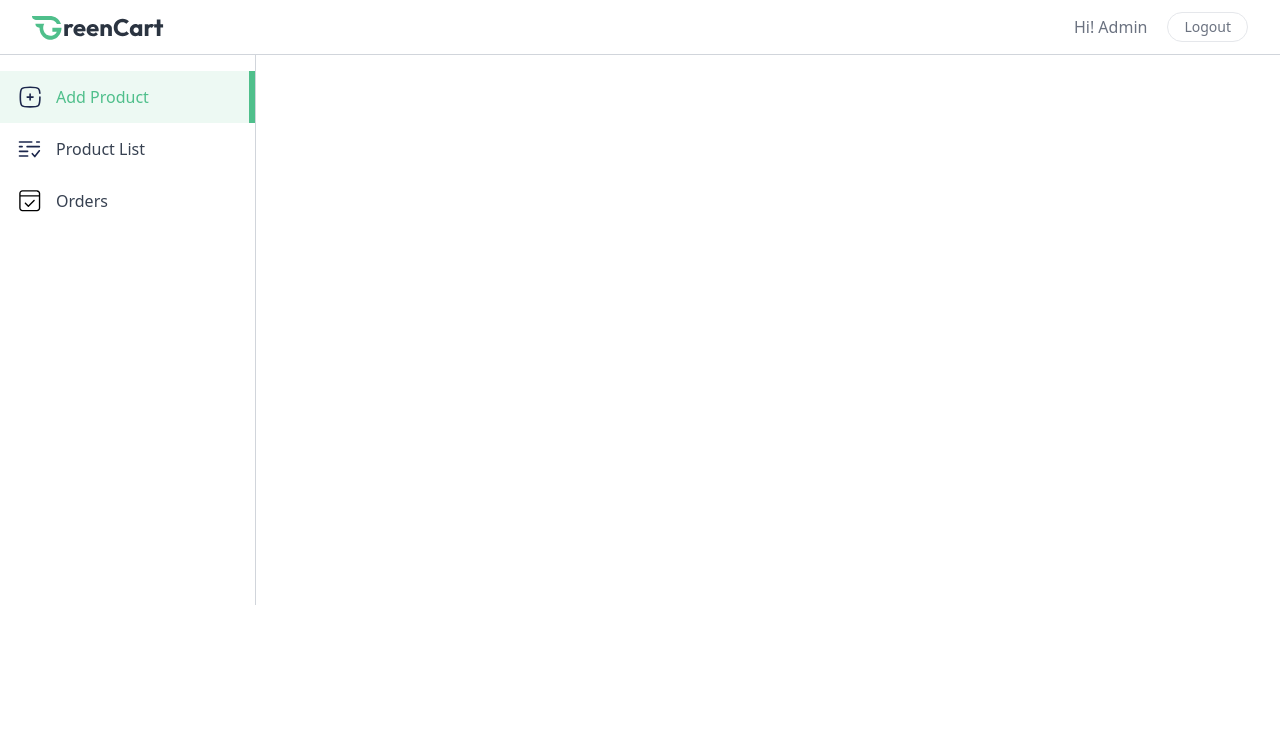
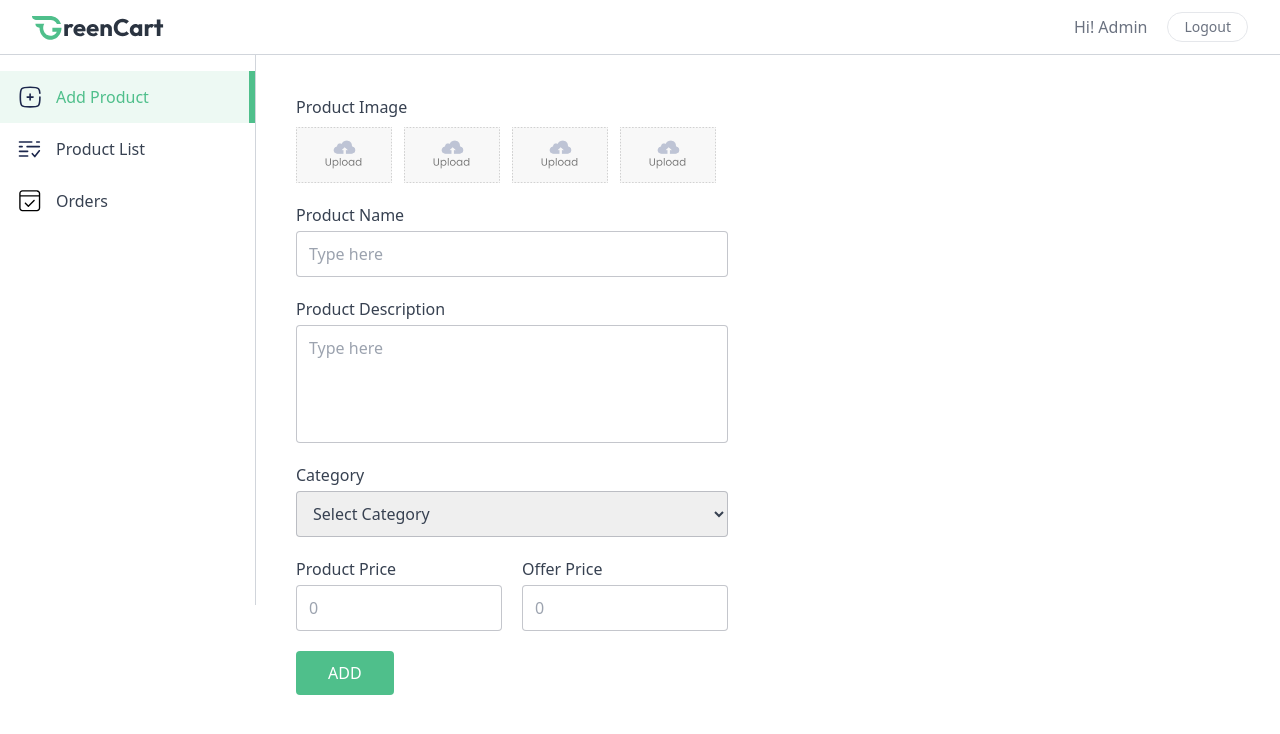
Before and after one commit to sumanthkulal/DailyGrocer, a React (Vite) app in the folder client/: page /seller in a window 1280 px wide. Both pictures are taken after typing "name@example.com", "Sample123" into the empty fields and a click on the button "Login". Shown: the top 734 px of the page. Built offline with nearby package versions, Linux system fonts and the light colour scheme.

Commit message:
feat: implement AddProduct component with form validation and image upload

```diff
--- a/client/src/App.jsx
+++ b/client/src/App.jsx
@@ -14,6 +14,9 @@ import AddAddress from './pages/AddAddress'
 import MyOrders from './pages/MyOrders'
 import SellerLogin from './components/seller/SellerLogin'
 import SellerLayout from './pages/seller/SellerLayout'
+import ProductList from './pages/seller/ProductList'
+import Orders from './pages/seller/orders'
+import AddProduct from './pages/seller/AddProduct'
 
 const App = () => {
   const isSellerPath=useLocation().pathname.includes("seller")
@@ -34,7 +37,11 @@ const App = () => {
           <Route path='/cart' element={<Cart/>}/>
           <Route path='/add-address' element={<AddAddress/>}/>
           <Route path='/my-orders' element={<MyOrders/>}/>
-          <Route path='/seller' element={isSeller ? <SellerLayout/> : <SellerLogin/>}></Route>
+          <Route path='/seller' element={isSeller ? <SellerLayout/> : <SellerLogin/>}>
+          <Route index element={isSeller ? <AddProduct/> : null}/>
+          <Route path='product-list' element={<ProductList/>}/>
+          <Route path='orders' element={<Orders/>} />
+          </Route>
         </Routes>
 
       </div>
--- a/client/src/index.css
+++ b/client/src/index.css
@@ -0,0 +1,3 @@
+.no-scrollbar::-webkit-scrollbar{
+    display: none;
+}
--- /dev/null
+++ b/client/src/pages/seller/AddProduct.jsx
@@ -0,0 +1,70 @@
+import React, { useState } from 'react'
+import { assets ,categories } from '../../assets/assets';
+
+const AddProduct = () => {
+
+    const [files,setFiles]=useState([]);
+    const [name,setName]=useState('');
+    const [description,setDescription]=useState('');
+    const [category,setCategory]=useState('');
+    const [price,setPrice]=useState('');
+    const [offerPrice,setOfferPrice]=useState('');
+
+    const onSubmitHandler = async (event)=>{
+        event.preventDefault();
+    }
+
+  return (
+     <div className="no-scrollbar flex-1 h-[95-vh] overflow-y-scroll flex flex-col justify-between">
+            <form onSubmit={onSubmitHandler} className="md:p-10 p-4 space-y-5 max-w-lg">
+                <div>
+                    <p className="text-base font-medium">Product Image</p>
+                    <div className="flex flex-wrap items-center gap-3 mt-2">
+                        {Array(4).fill('').map((_, index) => (
+                            <label key={index} htmlFor={`image${index}`}>
+                                <input
+                                    onChange={(e)=>{
+                                            const updatedFiles=[...files];
+                                            updatedFiles[index]=e.target.files[0];
+                                            setFiles(updatedFiles);
+                                    }}
+                                accept="image/*" type="file" id={`image${index}`} hidden />
+                                <img className="max-w-24 cursor-pointer" src={files[index] ? URL.createObjectURL(files[index]) : assets.upload_area} alt="uploadArea" width={100} height={100} />
+                            </label>
+                        ))}
+                    </div>
+                </div>
+                <div className="flex flex-col gap-1 max-w-md">
+                    <label className="text-base font-medium" htmlFor="product-name">Product Name</label>
+                    <input onChange={(e)=>{setName(e.target.value)}} value={name} id="product-name" type="text" placeholder="Type here" className="outline-none md:py-2.5 py-2 px-3 rounded border border-gray-500/40" required />
+                </div>
+                <div className="flex flex-col gap-1 max-w-md">
+                    <label className="text-base font-medium" htmlFor="product-description">Product Description</label>
+                    <textarea onChange={(e)=>{setDescription(e.target.value)}} value={description} id="product-description" rows={4} className="outline-none md:py-2.5 py-2 px-3 rounded border border-gray-500/40 resize-none" placeholder="Type here"></textarea>
+                </div>
+                <div className="w-full flex flex-col gap-1">
+                    <label className="text-base font-medium" htmlFor="category">Category</label>
+                    <select onChange={(e)=>{setCategory(e.target.value)}} value={category}  id="category" className="outline-none md:py-2.5 py-2 px-3 rounded border border-gray-500/40">
+                        <option value="">Select Category</option>
+                        {categories.map((item,index)=>(
+                            <option key={index} value={item.path} >{item.path}</option>
+                        ))}
+                    </select>
+                </div>
+                <div className="flex items-center gap-5 flex-wrap">
+                    <div className="flex-1 flex flex-col gap-1 w-32">
+                        <label className="text-base font-medium" htmlFor="product-price">Product Price</label>
+                        <input onChange={(e)=>{setPrice(e.target.value)}} value={price}  id="product-price" type="number" placeholder="0" className="outline-none md:py-2.5 py-2 px-3 rounded border border-gray-500/40" required />
+                    </div>
+                    <div className="flex-1 flex flex-col gap-1 w-32">
+                        <label className="text-base font-medium" htmlFor="offer-price">Offer Price</label>
+                        <input onChange={(e)=>{setOfferPrice(e.target.value)}} value={offerPrice}  id="offer-price" type="number" placeholder="0" className="outline-none md:py-2.5 py-2 px-3 rounded border border-gray-500/40" required />
+                    </div>
+                </div>
+                <button className="px-8 py-2.5 bg-primary text-white font-medium rounded cursor-pointer">ADD</button>
+            </form>
+        </div>
+  )
+}
+
+export default AddProduct
--- /dev/null
+++ b/client/src/pages/seller/Orders.jsx
@@ -0,0 +1,9 @@
+import React from 'react'
+
+const orders = () => {
+  return (
+    <div>orders</div>
+  )
+}
+
+export default orders
--- /dev/null
+++ b/client/src/pages/seller/ProductList.jsx
@@ -0,0 +1,9 @@
+import React from 'react'
+
+const ProductList = () => {
+  return (
+    <div>ProductList</div>
+  )
+}
+
+export default ProductList
--- a/client/src/pages/seller/SellerLayout.jsx
+++ b/client/src/pages/seller/SellerLayout.jsx
@@ -9,7 +9,7 @@ const SellerLayout = () => {
 
     const sidebarLinks = [
         { name: "Add Product", path: "/seller", icon: assets.add_icon },
-        { name: "Product List", path: "/seller/productlist", icon: assets.product_list_icon },
+        { name: "Product List", path: "/seller/product-list", icon: assets.product_list_icon },
         { name: "Orders", path: "/seller/orders", icon: assets.order_icon },
     ];
 
```
